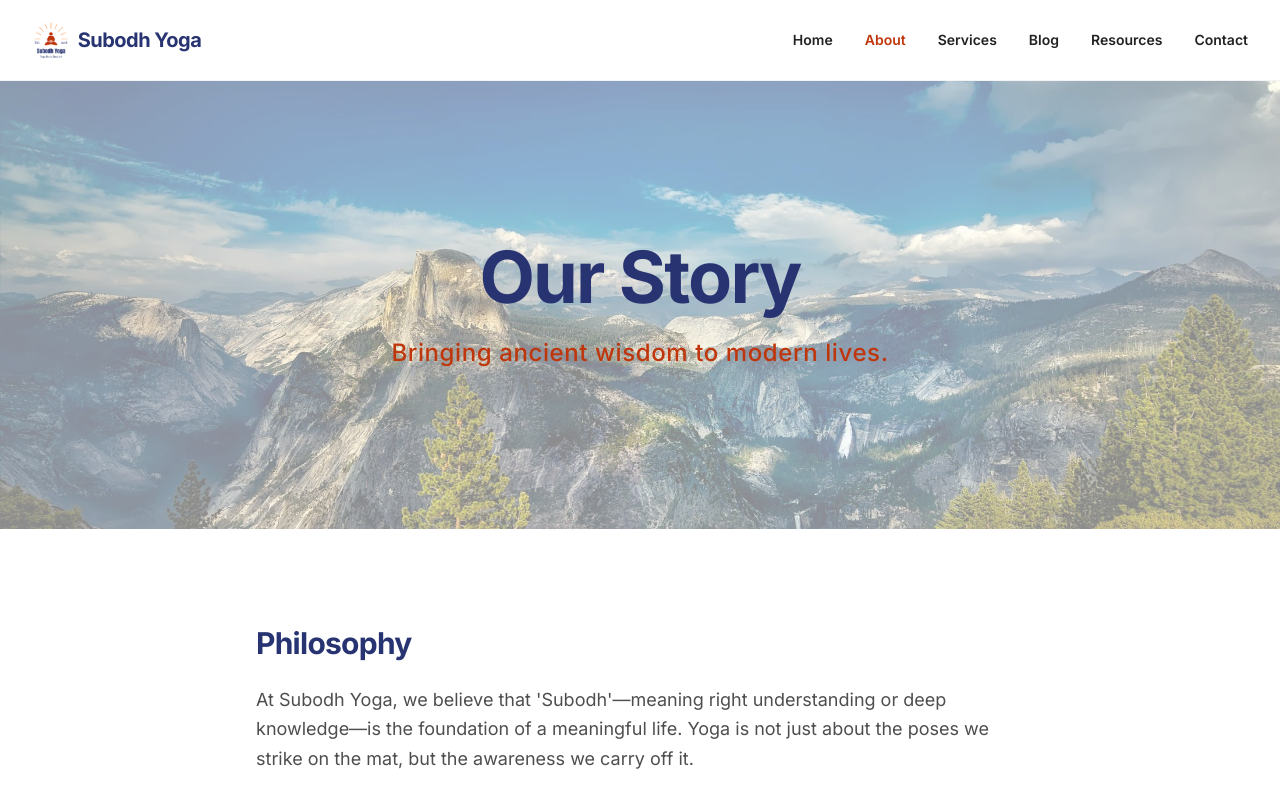
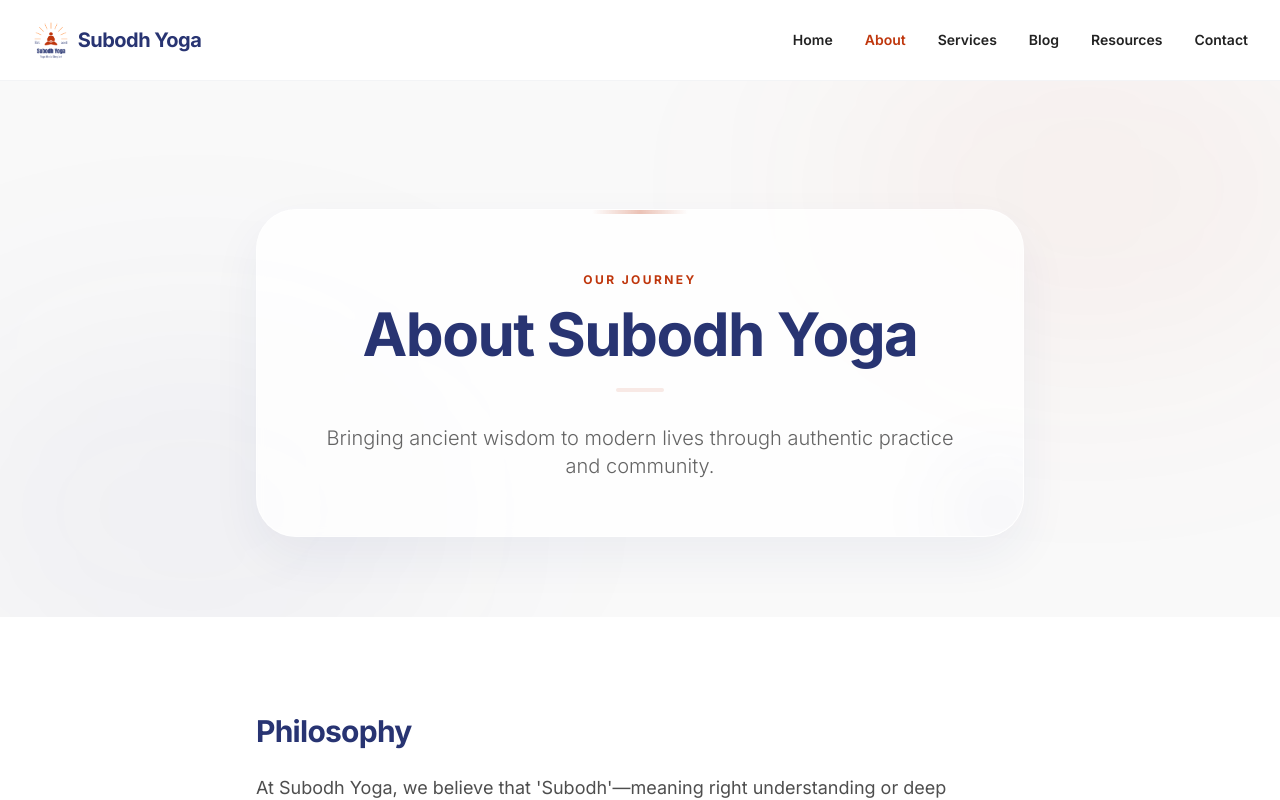
Before and after one commit to PranavBhalerao1/subodhyoga, a Next.js app: page /about in a window 1280 px wide. Shown: the top 800 px of the page. Built offline with nearby package versions, Linux system fonts and the light colour scheme.

Commit message:
changed hero

```diff
--- a/app/about/page.tsx
+++ b/app/about/page.tsx
@@ -1,5 +1,5 @@
 import Section from '@/components/Section';
-import Hero from '@/components/Hero';
+import PageHero from '@/components/PageHero';
 
 export const metadata = {
     title: "About | Subodh Yoga",
@@ -9,9 +9,10 @@ export const metadata = {
 export default function About() {
     return (
         <div>
-            <Hero
-                title="Our Story"
-                subtitle="Bringing ancient wisdom to modern lives."
+            <PageHero
+                eyebrow="Our Journey"
+                title="About Subodh Yoga"
+                description="Bringing ancient wisdom to modern lives through authentic practice and community."
             />
 
             <Section className="bg-white">
--- a/app/blog/page.tsx
+++ b/app/blog/page.tsx
@@ -1,5 +1,5 @@
 import Section from '@/components/Section';
-import Hero from '@/components/Hero';
+import PageHero from '@/components/PageHero';
 import BlogCard from '@/components/BlogCard';
 import { getPublishedPosts } from '@/lib/notion';
 
@@ -15,9 +15,10 @@ export default async function Blog() {
 
     return (
         <div>
-            <Hero
-                title="Blog"
-                subtitle="Insights on living a balanced and aware life."
+            <PageHero
+                eyebrow="Insights"
+                title="Our Blog"
+                description="Exploring the intersection of ancient wisdom and modern living through stories, guides, and community insights."
             />
 
             <Section className="bg-white">
--- a/app/contact/page.tsx
+++ b/app/contact/page.tsx
@@ -1,5 +1,5 @@
 import Section from '@/components/Section';
-import Hero from '@/components/Hero';
+import PageHero from '@/components/PageHero';
 import ContactForm from '@/components/ContactForm';
 
 export const metadata = {
@@ -10,9 +10,10 @@ export const metadata = {
 export default function Contact() {
     return (
         <div>
-            <Hero
+            <PageHero
+                eyebrow="Connect"
                 title="Get in Touch"
-                subtitle="We&apos;re here to answer your questions and support your journey."
+                description="We're here to answer your questions and support your journey. Whether you're a beginner or returning to the mat."
             />
 
             <Section className="bg-white">
--- a/app/resources/page.tsx
+++ b/app/resources/page.tsx
@@ -1,5 +1,5 @@
 import Section from '@/components/Section';
-import Hero from '@/components/Hero';
+import PageHero from '@/components/PageHero';
 
 export const metadata = {
     title: "Resources | Subodh Yoga",
@@ -32,9 +32,10 @@ export default function Resources() {
 
     return (
         <div>
-            <Hero
+            <PageHero
+                eyebrow="Library"
                 title="Resources"
-                subtitle="Tools and guides to support your practice at home."
+                description="A curated collection of guides, routines, and tools to support your mindfulness practice beyond the mat."
             />
 
             <Section className="bg-white">
--- a/app/services/page.tsx
+++ b/app/services/page.tsx
@@ -1,5 +1,5 @@
 import Section from '@/components/Section';
-import Hero from '@/components/Hero';
+import PageHero from '@/components/PageHero';
 
 export const metadata = {
     title: "Services | Subodh Yoga",
@@ -48,9 +48,10 @@ export default function Services() {
 
     return (
         <div>
-            <Hero
+            <PageHero
+                eyebrow="What We Offer"
                 title="Our Services"
-                subtitle="Pathways to physical health and spiritual growth."
+                description="Holistic practices tailored to your unique journey toward physical health and spiritual growth."
             />
 
             <Section className="bg-white">
--- /dev/null
+++ b/components/PageHero.tsx
@@ -0,0 +1,50 @@
+import React from 'react';
+
+interface PageHeroProps {
+    title: string;
+    description: string;
+    eyebrow?: string;
+}
+
+const PageHero = ({ title, description, eyebrow }: PageHeroProps) => {
+    return (
+        <section className="relative pt-32 pb-20 overflow-hidden bg-subodhBackground">
+            {/* Subtle background decoration */}
+            <div className="absolute top-0 left-0 w-full h-full pointer-events-none overflow-hidden">
+                <div className="absolute -top-[10%] -right-[5%] w-[40%] h-[60%] rounded-full bg-subodhOrange/5 blur-[120px]" />
+                <div className="absolute -bottom-[10%] -left-[5%] w-[40%] h-[60%] rounded-full bg-subodhBlue/5 blur-[120px]" />
+            </div>
+
+            <div className="relative z-10 max-w-7xl mx-auto px-4 sm:px-6 lg:px-8">
+                <div className="max-w-3xl mx-auto text-center">
+                    {/* Centered Panel/Card */}
+                    <div className="bg-white/80 backdrop-blur-sm p-8 md:p-14 rounded-[2.5rem] shadow-[0_20px_50px_rgba(40,52,114,0.06)] border border-white/50 relative overflow-hidden group">
+                        {/* Accent border/glow on hover or static */}
+                        <div className="absolute top-0 left-1/2 -translate-x-1/2 w-24 h-1 bg-gradient-to-r from-transparent via-subodhOrange/30 to-transparent" />
+
+                        {eyebrow && (
+                            <span className="inline-block text-xs font-bold tracking-[0.2em] uppercase text-subodhOrange mb-4">
+                                {eyebrow}
+                            </span>
+                        )}
+
+                        <h1 className="text-4xl md:text-6xl font-bold text-subodhBlue tracking-tight mb-6">
+                            {title}
+                        </h1>
+
+                        <div className="w-12 h-1 bg-subodhOrange/10 mx-auto mb-8 rounded-full" />
+
+                        <p className="text-lg md:text-xl text-subodhText/70 max-w-2xl mx-auto leading-relaxed font-light">
+                            {description}
+                        </p>
+
+                        {/* Subtle decorative elements for that "premium" feel */}
+                        <div className="absolute -bottom-6 -right-6 w-24 h-24 bg-subodhBlue/5 rounded-full blur-2xl group-hover:bg-subodhBlue/10 transition-colors" />
+                    </div>
+                </div>
+            </div>
+        </section>
+    );
+};
+
+export default PageHero;
```
